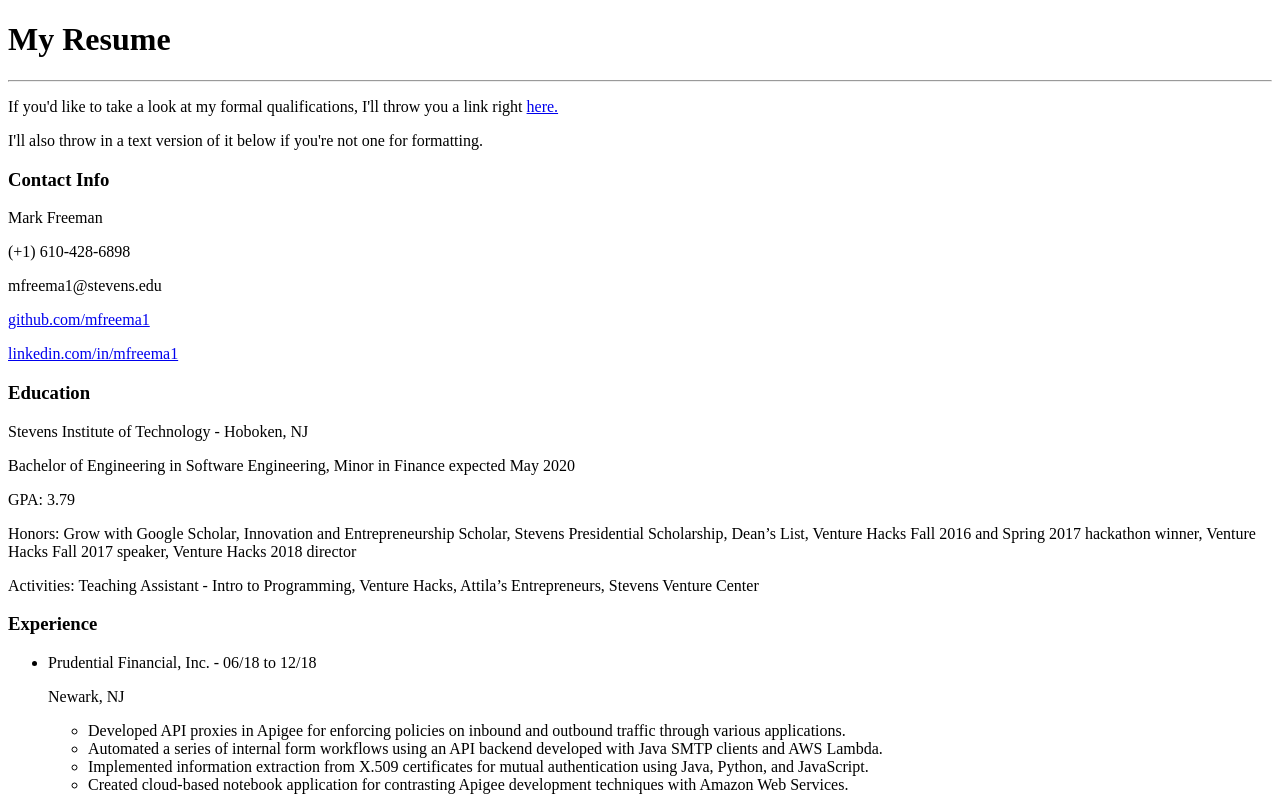
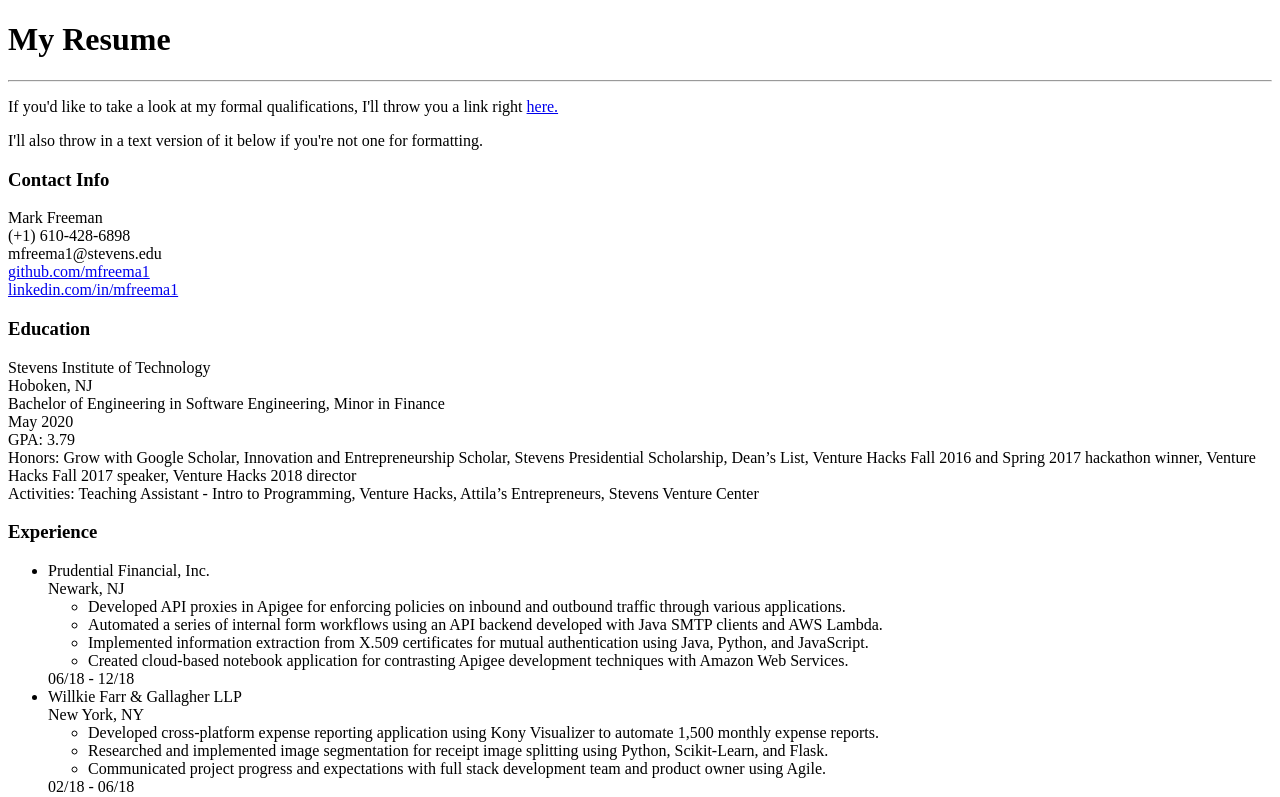
Before and after one commit to mfreema1/personal-site-v2, a Next.js app: page /Resume in a window 1280 px wide. Shown: the top 797 px of the page. Built offline with nearby package versions, Linux system fonts and the light colour scheme.

Commit message:
Switch to grid system for resume

```diff
--- a/src/pages/Resume.js
+++ b/src/pages/Resume.js
@@ -23,27 +23,80 @@ class Resume extends React.Component {
                         <p>I'll also throw in a text version of it below if you're not one for formatting.</p>
                         <div className="resume-group">
                             <h3 className="bolded">Contact Info</h3>
-                            <p>{contact.name}</p>
-                            <p>{contact.phone}</p>
-                            <p>{contact.email}</p>
-                            <p><a href={'http://www.' + contact.github}>{contact.github}</a></p>
-                            <p><a href={'http://www.' + contact.github}>{contact.linkedin}</a></p>
+                            <div className="container-fluid">
+                                <div className="row">
+                                    <div className="col">
+                                        {contact.name}
+                                    </div>
+                                </div>
+                                <div className="row">
+                                    <div className="col">
+                                        {contact.phone}
+                                    </div>
+                                </div>
+                                <div className="row">
+                                    <div className="col">
+                                        {contact.email}
+                                    </div>
+                                </div>
+                                <div className="row">
+                                    <div className="col">
+                                        <a href={'http://www.' + contact.github}>{contact.github}</a>
+                                    </div>
+                                </div>
+                                <div className="row">
+                                    <div className="col">
+                                        <a href={'http://www.' + contact.github}>{contact.linkedin}</a>
+                                    </div>
+                                </div>
+                            </div>
                         </div>
                         <div className="resume-group">
                             <h3 className="bolded">Education</h3>
-                            <p><span className="bolded">{education.school}</span> - {education.location}</p>
-                            <p>{education.degree} expected {education.graduationDate}</p>
-                            <p className="bolded">GPA: {education.gpa}</p>
-                            <p><span className="bolded">Honors: </span>{commaString(education.honors)}</p>
-                            <p><span className="bolded">Activities: </span>{commaString(education.activities)}</p>
+                            <div className="container-fluid">
+                                <div className="row">
+                                    <div className="col">
+                                        <span className="bolded">{education.school}</span>
+                                    </div>
+                                    <div className="col align-right">{education.location}</div>
+                                </div>
+                                <div className="row">
+                                    <div className="col">{education.degree}</div>
+                                    <div className="col align-right">{education.graduationDate}</div>
+                                </div>
+                                <div className="row">
+                                    <div className="col">
+                                        <span className="bolded">GPA: {education.gpa}</span>
+                                    </div>
+                                </div>
+                                <div className="row">
+                                    <div className="col">
+                                        <span className="bolded">Honors: </span>{commaString(education.honors)}
+                                    </div>
+                                </div>
+                                <div className="row">
+                                    <div className="col">
+                                        <span className="bolded">Activities: </span>{commaString(education.activities)}
+                                    </div>
+                                </div>
+                            </div>
+                            <p></p>
                         </div>
                         <div className="resume-group">
                             <h3 className="bolded">Experience</h3>
                             <ul className="no-margin-list no-bullet-list">
                             {experience.map((e) => (
-                                <li className="bottom-space">
-                                    <p><span className="bolded">{e.employer}</span> - {e.start} to {e.end}</p>
-                                    <p>{e.location}</p>
+                                <li className="bottom-space container-fluid">
+                                    <div className="row">
+                                        <div className="col bolded">
+                                            {e.employer}
+                                        </div>
+                                        <div className="col align-right">
+                                            {e.location}
+                                        </div>
+                                    </div>
+                                    <div className="row">
+                                        <div className="col-10">
                                         <ul className="no-margin-list">
                                                 {e.tasks.map((t) => (
                                                     <li>
@@ -51,15 +104,26 @@ class Resume extends React.Component {
                                                     </li>
                                                 ))}
                                             </ul>
+                                        </div>
+                                        <div className="col align-right">
+                                            {e.start} - {e.end}
+                                        </div>
+                                    </div>
                                 </li>
                             ))}
                             </ul>
                         </div>
                         <div className="resume-group">
                             <h3 className="bolded">Skills</h3>
+                            <div className="container-fluid">
                                 {Object.keys(skills).map((key) => (
-                                <p><span className="bolded">{key}: </span>{skills[key].join(', ')}</p>
+                                    <div className="row">
+                                        <div className="col">
+                                            <span className="bolded">{key}: </span>{skills[key].join(', ')}
+                                        </div>
+                                    </div>
                                 ))}
+                            </div>
                         </div>
                     </Col>
                 </Row>
--- a/static/style.css
+++ b/static/style.css
@@ -83,15 +83,9 @@ div.custom-paragraphs > p {
     transition: opacity 300ms ease-in;
 }
 
-div.resume-group > p, li.bottom-space > p {
-    margin-top: 0;
-    margin-bottom: 0;
-    padding-top: 0;
-    padding-bottom: 0;
-}
-
 div.resume-group {
-    margin-top: 5%;
+    margin-top: 3%;
+    margin-bottom: 3%;
 }
 
 .bolded {
@@ -99,11 +93,15 @@ div.resume-group {
 }
 
 .shadowed {
-    box-shadow: 6px 6px 8px #ccc;
+    box-shadow: 6px 6px 8px #ddd;
     transition: box-shadow .3s;
     -webkit-transition: box-shadow .3s;
 }
 
 .shadowed:hover {
-    box-shadow: 3px 3px 4px #ccc;
+    box-shadow: 3px 3px 4px #ddd;
 }
+
+.align-right {
+    text-align: right;
+}
```
Lines whose indentation alone changed are shown as unchanged.
